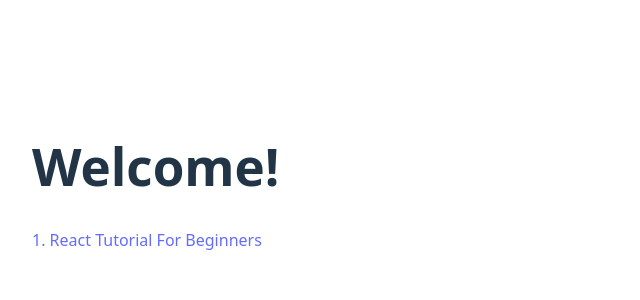
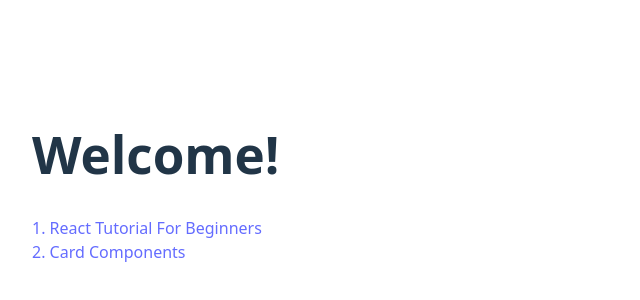
Before and after one commit to AnDayno/JSReact-Playground, a React (Vite) app in the folder Simple-Program(BroCode)/my-react-app/: page / in a window 1280 px wide. Shown: the part 222-522 px from the top of the page, without its empty margins (0-640 px from the left). Built offline with nearby package versions, Linux system fonts and the light colour scheme.

Commit message:
JSRP: Added link to CardComponents.jsx

```diff
--- a/Simple-Program(BroCode)/my-react-app/src/App.jsx
+++ b/Simple-Program(BroCode)/my-react-app/src/App.jsx
@@ -1,12 +1,14 @@
 import { Routes, Route } from 'react-router-dom'
 import Home from './Home'
 import Tutorial from './Project/1_React_Tutorial_For_Beginners/Tutorial'
+import CardComponents from './Project/2_Card_Components/CardComponents'
 
 export default function App() {
   return (
     <Routes>
       <Route path="/" element={<Home />} />
       <Route path="/tutorial" element={<Tutorial />} />
+      <Route path="/Card" element={<CardComponents />} />
     </Routes>
   )
 }
--- a/Simple-Program(BroCode)/my-react-app/src/Home.jsx
+++ b/Simple-Program(BroCode)/my-react-app/src/Home.jsx
@@ -4,7 +4,8 @@ export default function Home() {
   return (
     <div style={{ padding: '2rem' }}>
       <h1>Welcome!</h1>
-      <Link to="/tutorial">1. React Tutorial For Beginners</Link>
+      <Link to="/tutorial">1. React Tutorial For Beginners</Link><br />
+      <Link to="/Card">2. Card Components</Link>
     </div>
   )
 }
```
